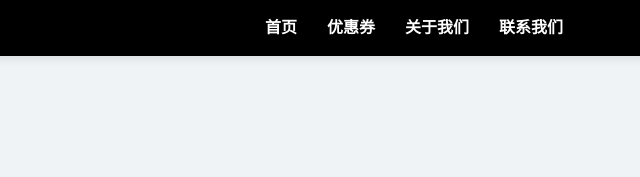
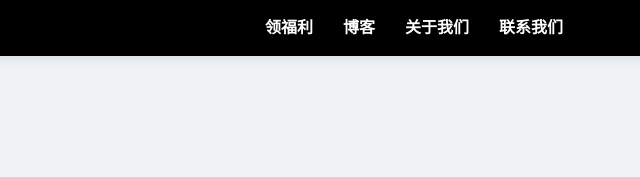
Before and after one commit to ailaosji/fuli, a plain HTML site: page index.html in a window 1280 px wide. Shown: the top 177 px of the page, 226-866 px from the left. Drawn offline with Linux system fonts and the light colour scheme; files that its build step writes are made by us from their sources.

Commit message:
Update index.html

```diff
--- a/index.html
+++ b/index.html
@@ -29,9 +29,9 @@
     <header>
         <nav>
             <ul>
-                <li><a href="#home">首页</a></li>
-                <li><a href="#coupons">优惠券</a></li>
-                <li><a href="#about">关于我们</a></li>
+                <li><a href="#home">领福利</a></li>
+                <li><a href="www.laosji.net">博客</a></li>
+                <li><a href="https://mp.weixin.qq.com/s/ATihgUW75i1nSRe5PFcPcQ">关于我们</a></li>
                 <li><a href="#contact">联系我们</a></li>
             </ul>
         </nav>
```
